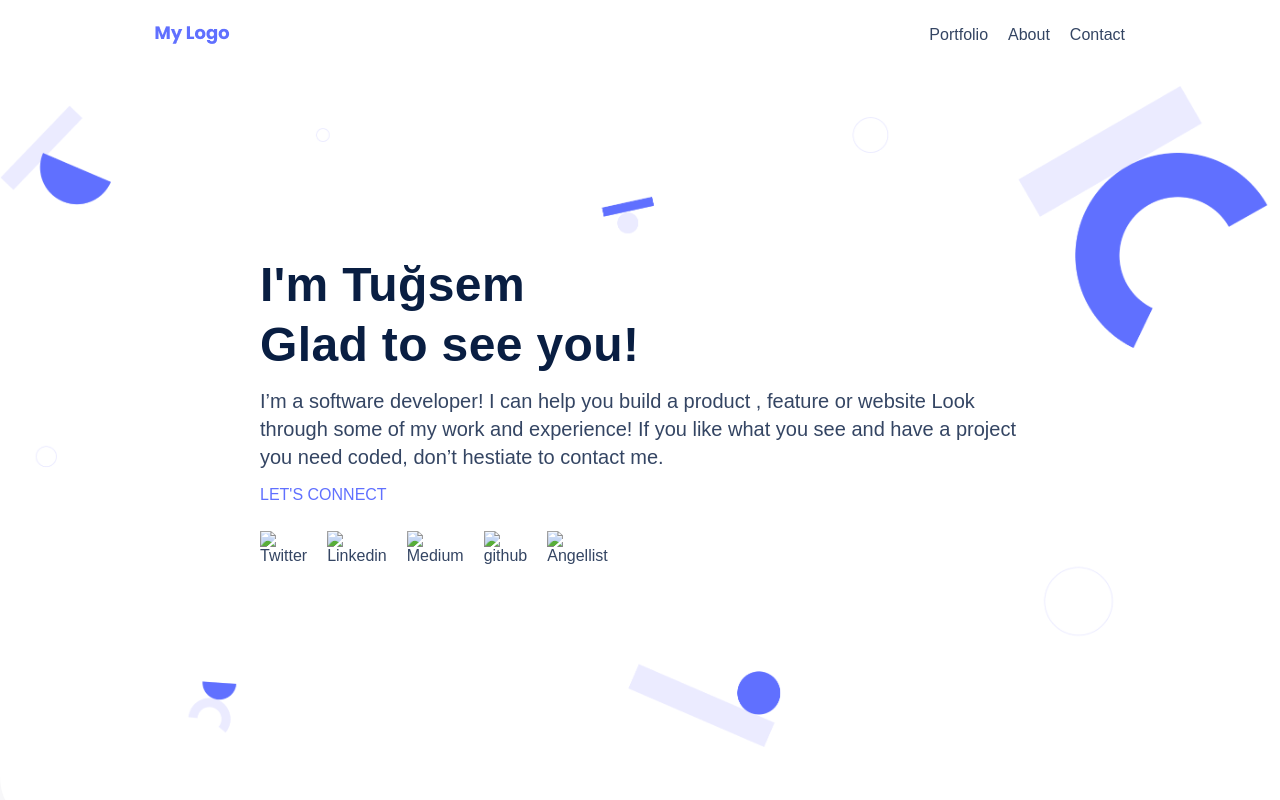
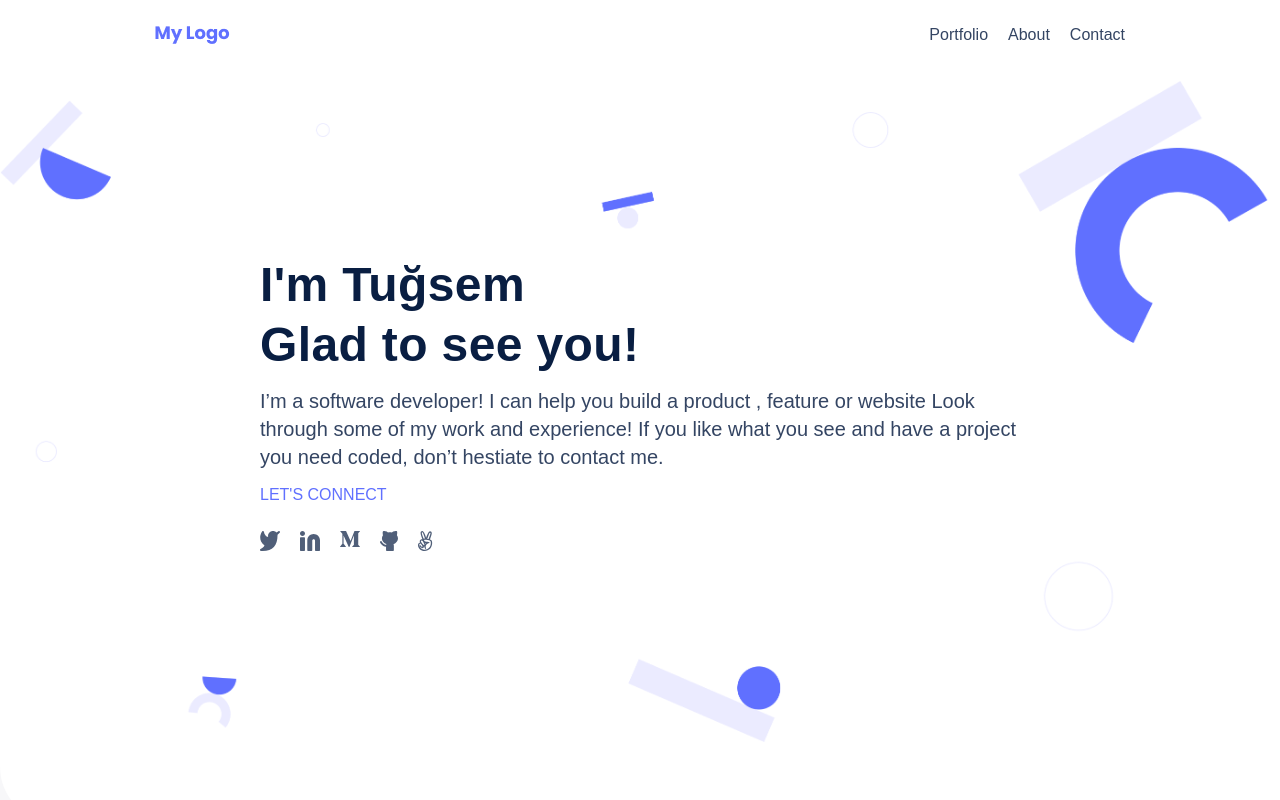
Before and after one commit to tugsem/my-portfolio, a plain HTML site: page index.html in a window 1280 px wide. Shown: the top 800 px of the page. Drawn offline with Linux system fonts and the light colour scheme; the site is published under a folder, as on GitHub Pages, so addresses that start at the root find nothing.

Commit message:
fix src code of icons

```diff
--- a/index.html
+++ b/index.html
@@ -25,11 +25,11 @@
             hestiate to contact me.</p>
         <h4 class="connect">LET'S CONNECT</h4>
         <ul class="icons">
-            <li><a href="#"><img src="/assets/Vector.svg" alt="Twitter"></a></li>
-            <li><a href="#"><img src="/assets/Linkedin.svg" alt="Linkedin"></a></li>
-            <li><a href="#"><img src="/assets/Vector1.svg" alt="Medium"></a></li>
-            <li><a href="#"><img src="/assets/github.svg" alt="github"></a></li>
-            <li><a href="#"><img src="/assets/Vector2.svg" alt="Angellist"></a></li>
+            <li><a href="#"><img src="./assets/Vector.svg" alt="Twitter"></a></li>
+            <li><a href="#"><img src="./assets/Linkedin.svg" alt="Linkedin"></a></li>
+            <li><a href="#"><img src="./assets/Vector1.svg" alt="Medium"></a></li>
+            <li><a href="#"><img src="./assets/github.svg" alt="github"></a></li>
+            <li><a href="#"><img src="./assets/Vector2.svg" alt="Angellist"></a></li>
         </ul>
     </article>
     <section class="grid-container">
```
